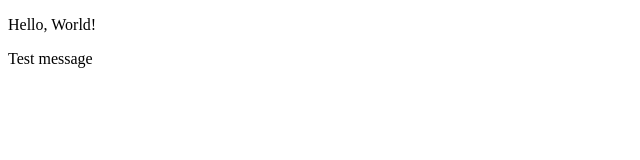
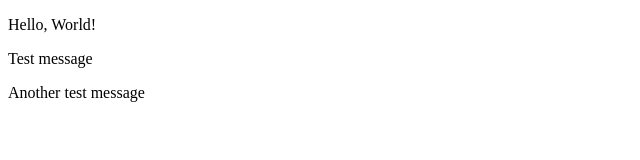
Before and after one commit to SoniaMP/curso-primera, a plain HTML site: page index.html in a window 1280 px wide. Shown: the whole page, without its empty margins (0-640 px from the left). Drawn offline with Linux system fonts and the light colour scheme.

Commit message:
[-]: Test update Vercel

```diff
--- a/index.html
+++ b/index.html
@@ -7,6 +7,7 @@
   </head>
   <body>
     <p>Hello, World!</p>
-    <span>Test message</span>
+    <p>Test message</p>
+    <p>Another test message</p>
   </body>
 </html>
```
